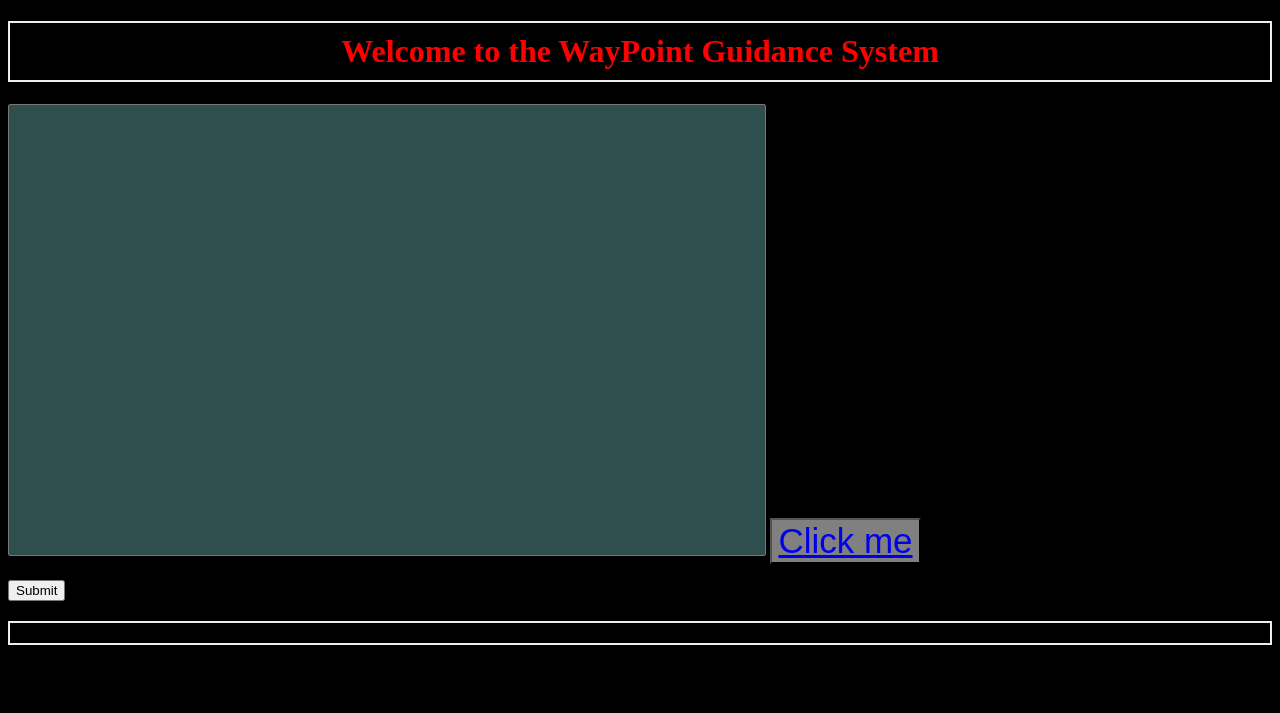
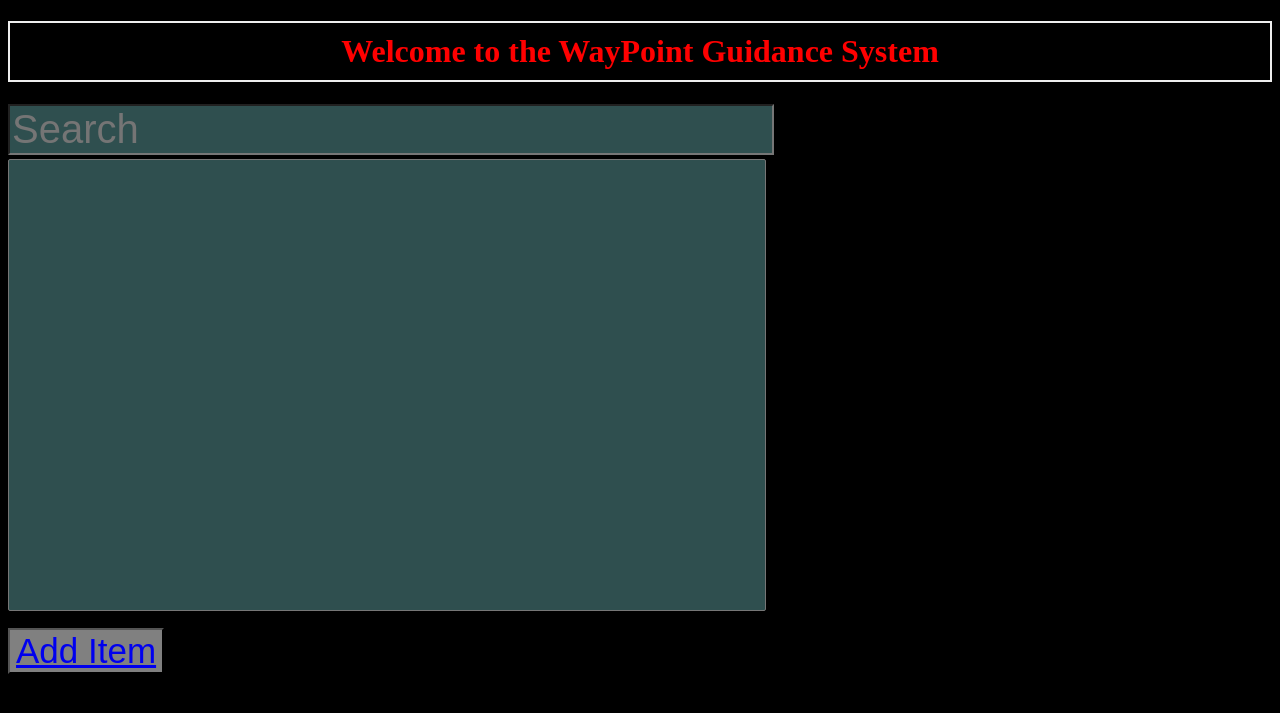
Before and after one commit to AlexanderCrisler/senior-design-laser, a Flask app: page / in a window 1280 px wide. Shown: the top 713 px of the page. Run offline with Flask 2, Linux system fonts and the light colour scheme; lists and menus that the app fills with data are empty.

Commit message:
Added two api calls, the 2nd (add_item) is NOT working at present. This push is so others can make modifications.

```diff
--- a/app.py
+++ b/app.py
@@ -1,19 +1,37 @@
-from flask import Flask, render_template, flash
 import save_load
+from flask import Flask, render_template, request, make_response, jsonify
 
 app = Flask(__name__)
 start_menu = save_load.StartMenu()
 all_items = start_menu.load(file_name='master_save_file')
-app.secret_key = b'_5#y2L"F4Q8z\n\xec]/'
+#app.secret_key = b'_5#y2L"F4Q8z\n\xec]/'
+current_selection = ""
+blank_item = {'name': ''}
+
+
 
 @app.route('/')
 def hello_world():
-    return render_template('start.html', result=all_items.keys())
+    return render_template('index.html', result=all_items.keys())
 
 
 @app.route('/add')
-def adD_items():
+def add_items():
     return render_template('add_item.html')
+
+@app.route('/selected_index', methods=["POST"])
+def get_item():
+    req = request.get_json()
+    current_selection = req['name'].strip()
+    response = make_response(jsonify(all_items[current_selection]), 200)
+    return response
+
+@app.route('/add/submit', methods=['POST'])
+def submit_add_item():
+    req = request.get_json()
+    temp_dictionary = {"horizontal": req['horizontal'], "vertical": req['vertical']}
+    print(req['name'])
+    all_items[req['name']] = temp_dictionary
 
 if __name__ == '___main___':
     app.run(debug=True)
--- a/static/css/styles.css
+++ b/static/css/styles.css
@@ -1,5 +1,6 @@
 html {
-   background-color: black
+   background-color: black;
+   color: white;
 }
 
 h1 {
--- a/templates/index.html
+++ b/templates/index.html
@@ -14,17 +14,18 @@
 
    <div>
    <select class='items' id="items" onChange="highlight();" border = 1 size=10>
-      {% for key, value in result.items() %}
-         <option value={{value}}> {{key}} </option>
+      {% for key in result %}
+         <option> {{key}} </option>
       {% endfor %}
    </select>
    </div>
 
    </p>
    <p>
-   "HI"
+      <button> <a href="/add">Add Item</a></button>
    </p>
 <script>
+var current_item
 var itemname, input, filter, listbox, txtValue
 function searchItem() {
    input = document.getElementById("searchbar");
@@ -46,9 +47,21 @@ function searchItem() {
 function highlight() {
    //window.alert("t")
    itemname = document.getElementById("items");
-   document.getElementById("h1").innerHTML = itemname[itemname.selectedIndex].innerHTML;
-   //document.getElementsByClassName("title").innerHTML = "a"
-   //document.getElementsByClassName("items").innerHTML = "<option value="1"> 'HI' </option>"
+   var sent_info = { name: itemname[itemname.selectedIndex].innerHTML };
+   fetch(`${window.origin}/selected_index`, {
+		method:  "POST",
+		credentials: "include",
+		body: JSON.stringify(sent_info),
+		cache: "no-cache",
+		headers: new Headers({ "content-type": "application/json" })
+   })
+   .then(function (response) {
+      response.json().then(function (data) {
+         current_item = data;
+         current_item['name'] = sent_info['name'];
+         document.getElementById('h1').innerHTML = current_item['vertical'] + "/" + current_item['horizontal'];
+      })
+   })
 }
 </script>
 </body>
--- a/templates/start.html
+++ b/templates/start.html
@@ -15,11 +15,6 @@
    </select>
    <button> <a href="/my-link/">Click me</a></button>
    </p>
-   <form action="" method="post">
-		<div class="input submit">
-                <input type="submit" value="Submit">
-		</div>
-	</form>
    <h2 id='h2'></h2>
 <script>
 
```
Also changed, not shown: templates/add_item.html (+26 -5 lines).
